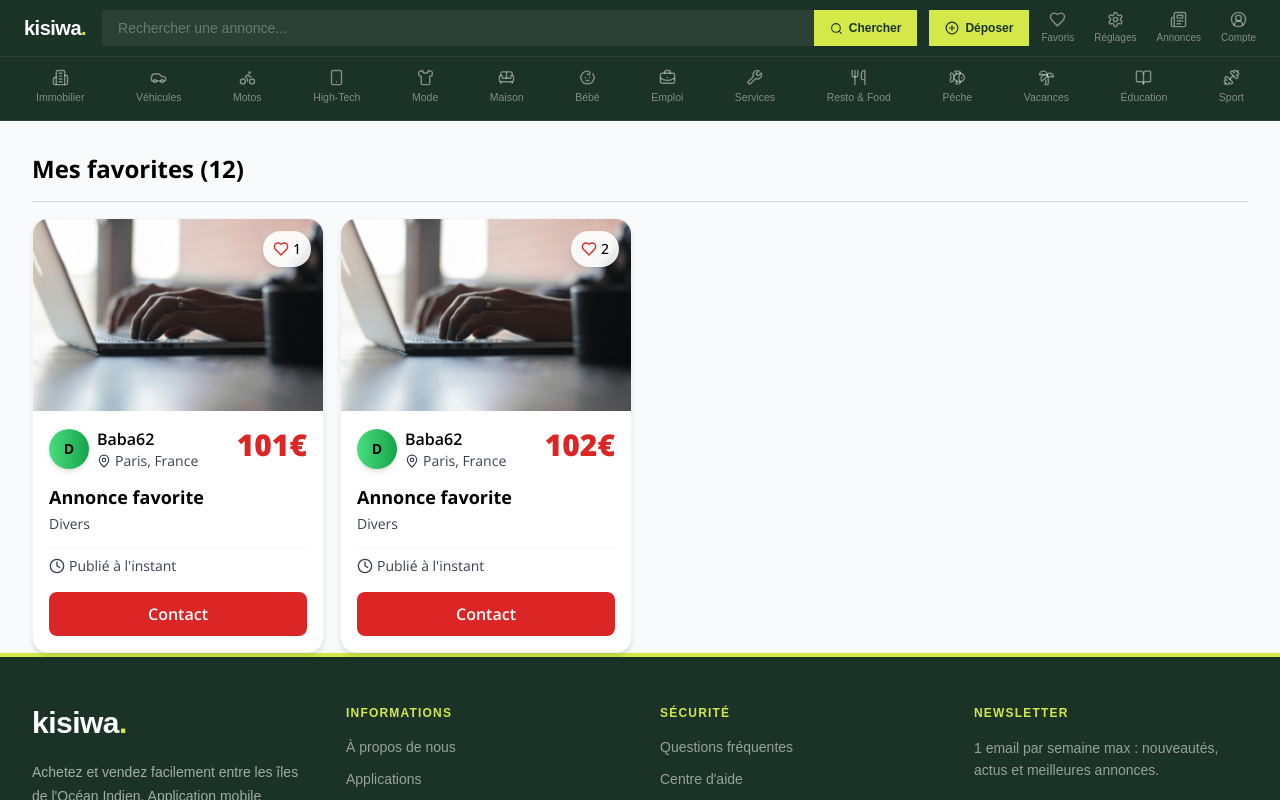
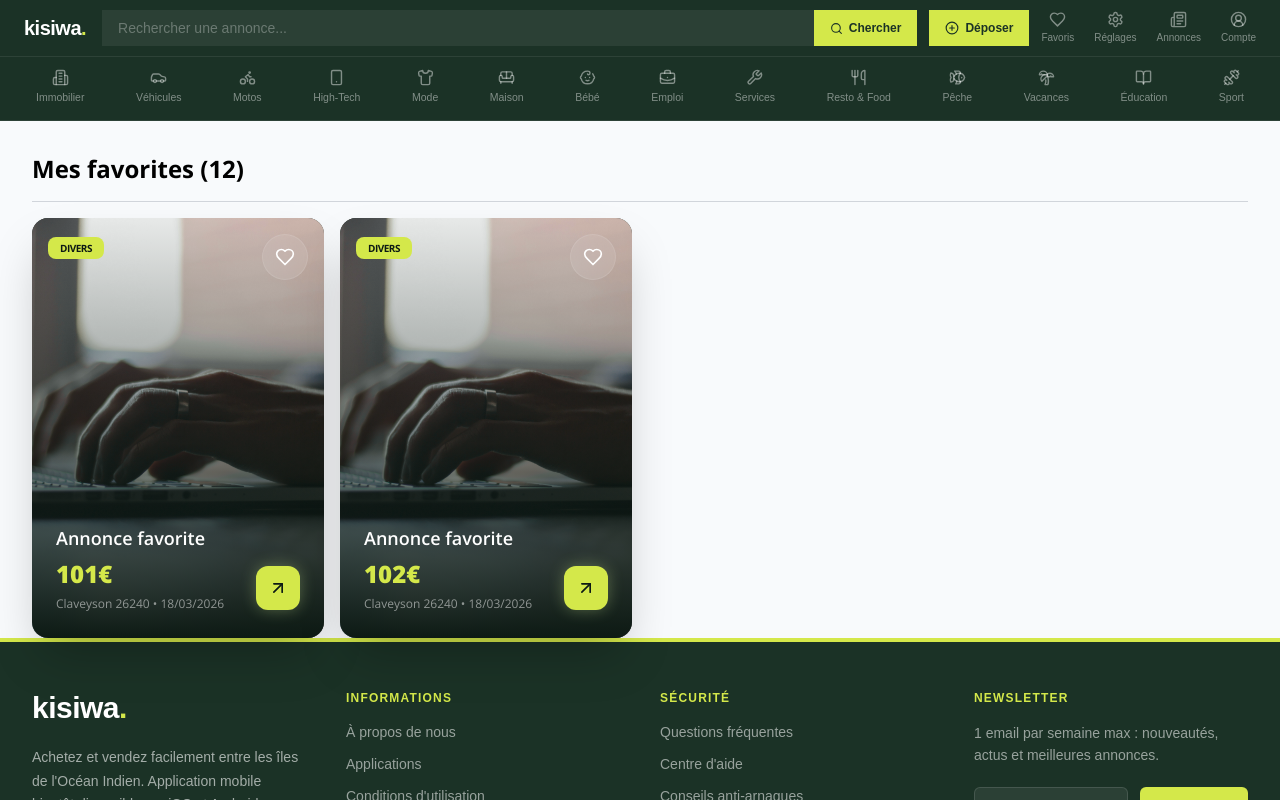
Before and after one commit to Mahmoud974/PetitCoinAnnonce, a Next.js app: page /favorites in a window 1280 px wide. Shown: the top 800 px of the page. Built offline with nearby package versions, Linux system fonts and the light colour scheme.

Commit message:
change style

```diff
--- a/src/components/CardPrincipal.tsx
+++ b/src/components/CardPrincipal.tsx
@@ -1,158 +1,77 @@
 'use client';
 
 import Image from 'next/image';
-import { MapPin, Clock, Heart } from 'lucide-react';
+import { Heart,  ArrowUpRight } from 'lucide-react';
 import Link from 'next/link';
 
-interface Informations {
-  version: string;
-  annee: string;
-  kilometrage: string;
-  energie: string;
-  couleur: string;
-  transmission: string;
-  portes: string;
-  consommation: string;
-  puissance: string;
-  nombre_de_places: string;
+interface Post {
+  id: number; title: string; price: number; category: string;
+  images: string[]; likes: number; description: string;
+  date: string | Date; createdAt: string;
 }
 
-interface Post {
-  id: number;
-  title: string;
-  price: number;
-  category: string;
-  images: string[];
-  likes: number;
-  description: string;
-  date: string | Date;
-  informations: Informations;
-  createdAt: string;
-}
-
-export default function CardPrincipal({ posts }: { posts: Post }) {
-  const { id, title, price, category, likes, date } = posts;
-
-  const getTimeAgo = (date: Date | string): string => {
-    const now = new Date();
-    const postDate = new Date(date);
-    const diff = now.getTime() - postDate.getTime();
-
-    const minutes = Math.floor(diff / (1000 * 60));
-    const hours = Math.floor(diff / (1000 * 60 * 60));
-
-    if (minutes < 1) return "Publié à l'instant";
-    if (minutes < 60) return `Publié il y a ${minutes} min`;
-    if (hours < 24) return `Publié il y a ${hours}h`;
-    return `Publié il y a plus de 24h`;
-  };
+export default function CardModern({ posts }: { posts: Post }) {
+  const { id, title, price, category } = posts;
 
   return (
-    <div
-      className="
-        group w-full
-        max-w-[380px] sm:max-w-[420px] md:max-w-[480px] lg:max-w-[360px]
-        rounded-2xl text-black bg-white
-        shadow-md hover:shadow-xl transition-all duration-300
-        overflow-hidden border border-gray-100 hover:border-gray-200
-      "
-    >
-      <Link href={`/item/${id}/${category}`} className="cursor-pointer block">
-        {/* Image */}
-        <div className="relative overflow-hidden">
+
+    <div className="group relative w-full max-w-[320px] h-[420px] overflow-hidden rounded-[1rem] bg-[#1a2c23] shadow-2xl">
+      <Link href={`/item/${id}/${category}`} className="block h-full w-full">
+
+        {/* Image de fond */}
+        <div className="absolute inset-0 z-0">
           <Image
-            src={`/2.jpg`}
+            src="/2.jpg"
             alt={title}
-            width={800}
-            height={600}
-            priority={false}
-            className="
-              w-full object-cover
-              h-44 sm:h-52 md:h-56 lg:h-48
-              group-hover:scale-105 transition-transform duration-300
-            "
+            fill
+            className="object-cover transition-transform duration-700 group-hover:scale-110 opacity-90 group-hover:opacity-100"
+            priority
           />
 
-          <div className="absolute inset-0 bg-gradient-to-t from-black/25 to-transparent opacity-0 group-hover:opacity-100 transition-opacity duration-300" />
-
-          {/* Likes */}
-          <div className="absolute top-3 right-3">
-            <button
-              type="button"
-              className="
-                px-2.5 py-2 flex items-center gap-1
-                bg-white/90 hover:bg-white
-                rounded-full shadow-md transition-all duration-200
-                hover:scale-110
-              "
-              onClick={(e) => e.preventDefault()} // évite la navigation si tu cliques le coeur
-            >
-              <Heart className="w-4 h-4 text-red-600" />
-              <span className="text-sm font-medium text-black">{likes}</span>
-            </button>
-          </div>
+          <div className="absolute inset-0 bg-gradient-to-t from-[#0d1a14] via-[#0d1a14]/40 to-transparent" />
         </div>
 
-        {/* Contenu */}
-        <div className="p-3 sm:p-4 space-y-3">
-          {/* Header vendeur + prix */}
-          <div className="flex items-start justify-between gap-3">
-            <div className="flex items-center gap-2 min-w-0">
-              <div className="bg-gradient-to-r from-green-400 to-green-600 w-9 h-9 sm:w-10 sm:h-10 rounded-full flex items-center justify-center text-black font-bold text-sm shadow-md">
-                D
+
+        <button
+          onClick={(e) => e.preventDefault()}
+          className="absolute top-4 right-4 z-20 p-3 backdrop-blur-md bg-white/10 rounded-full border border-white/10 hover:bg-[#D4E84A] transition-all group/heart"
+        >
+          <Heart className="w-5 h-5 text-white group-hover/heart:text-[#0d1a14] transition-colors" />
+        </button>
+
+
+        <div className="absolute top-4 left-4 z-20">
+          <span className="px-3 py-1 bg-[#D4E84A] text-[#0d1a14] text-[10px] font-bold rounded-lg uppercase tracking-tighter">
+            {category || "Premium"}
+          </span>
         </div>
 
-              <div className="min-w-0">
-                <p className="font-semibold text-black text-sm sm:text-base truncate">
-                  Baba62
-                </p>
-                <div className="flex items-center text-xs sm:text-sm text-gray-700">
-                  <MapPin className="w-3.5 h-3.5 mr-1 flex-shrink-0" />
-                  <span className="truncate">Paris, France</span>
-                </div>
-              </div>
-            </div>
+        {/* Contenu en bas */}
+        <div className="absolute bottom-0 left-0 right-0 p-6 z-10">
+          <div className="flex justify-between items-end">
+            <div className="space-y-1 flex-1">
 
-            <div className="text-right flex-shrink-0">
-              <p className="text-2xl sm:text-3xl font-extrabold text-red-600 leading-none">
-                {price}€
-              </p>
-            </div>
-          </div>
 
-          {/* Titre + catégorie */}
-          <div className="space-y-1">
-            <h3 className="font-bold text-base sm:text-lg text-black group-hover:text-red-600 transition-colors duration-200 line-clamp-1">
+              {/* Titre */}
+              <h3 className="text-white font-semibold text-lg leading-tight line-clamp-2 pr-4">
                 {title}
               </h3>
 
-            <span className="text-xs sm:text-sm text-gray-700 hover:text-red-600 cursor-pointer">
-              {category || "Autre"}
+
+
+              <div className="flex items-center gap-2 pt-1">
+                <span className="text-2xl font-black text-[#D4E84A]">
+                  {price.toLocaleString()}€
                 </span>
+
+              </div>
+              <small className='text-white/50 text-xs'>Claveyson 26240  • 18/03/2026</small>
             </div>
 
-          {/* Footer info */}
-          <div className="flex items-center justify-between pt-2 border-t border-gray-100">
-            <div className="flex items-center text-xs sm:text-sm text-gray-700">
-              <Clock className="w-4 h-4 mr-1 text-gray-700" />
-              <p className="truncate">{getTimeAgo(date)}</p>
+
+            <div className="mb-1 p-3 bg-[#D4E84A] rounded-xl shadow-[0_0_15px_rgba(217,249,157,0.3)] group-hover:scale-110 transition-transform duration-300">
+              <ArrowUpRight className="w-5 h-5 text-[#0d1a14]" />
             </div>
-          </div>
-
-          {/* CTA */}
-          <div className="pt-1">
-            <button
-              type="button"
-              className="
-                w-full bg-red-600 hover:bg-red-700 text-white
-                py-2.5 px-4 rounded-lg font-semibold
-                transition-colors duration-200
-                text-sm sm:text-base
-              "
-              onClick={(e) => e.preventDefault()}
-            >
-              Contact
-            </button>
           </div>
         </div>
       </Link>
```
Also changed, not shown: src/components/Navbar.tsx (+2 -9 lines). Lines whose indentation alone changed are shown as unchanged.
